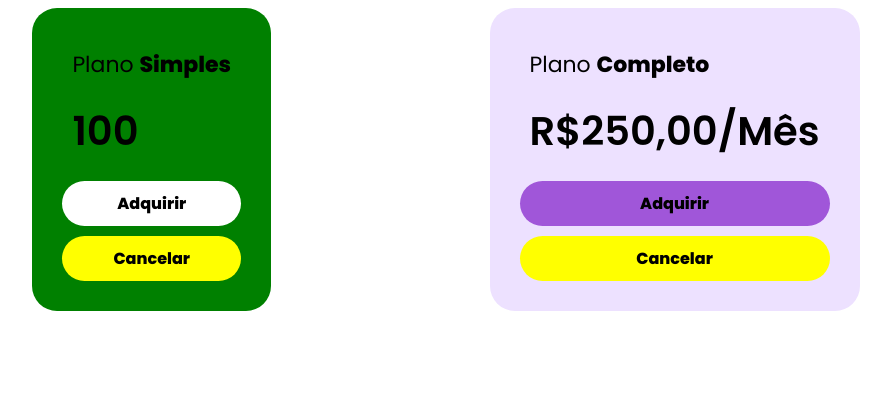
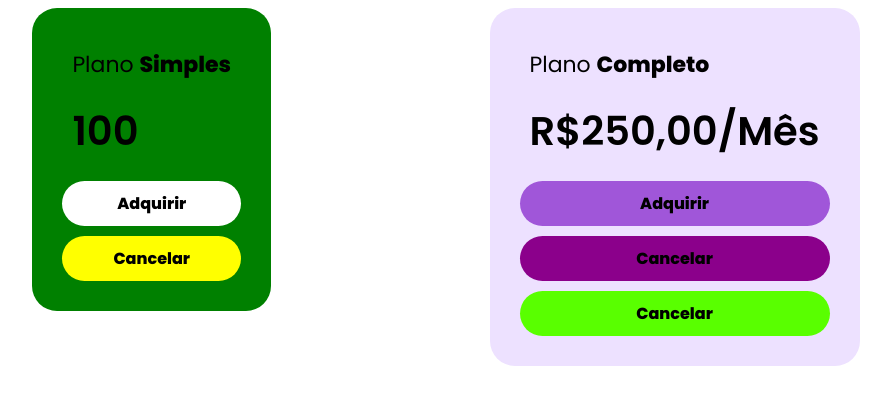
Before and after one commit to andregnicoletti/angular-udemy-course, an Angular app: page / in a window 1280 px wide. Shown: the top 404 px of the page, without its empty margins (194-1085 px from the left). Built offline with nearby package versions, Linux system fonts and the light colour scheme.

Commit message:
::ng-deep e :host

```diff
--- a/src/app/components/card-roxo/card-roxo.component.html
+++ b/src/app/components/card-roxo/card-roxo.component.html
@@ -3,5 +3,6 @@
   <div class="card-roxo__price card-roxo__item">R$250,00/Mês</div>
   <!-- <div class="card-roxo__button card-roxo__item">Adquirir</div> -->
   <app-card-roxo-button></app-card-roxo-button>
-  <app-card-button-cancel></app-card-button-cancel>
+  <app-card-button-cancel id="primeiro"></app-card-button-cancel>
+  <app-card-button-cancel id="segundo"></app-card-button-cancel>
 </div>
--- a/src/app/components/card-roxo/card-roxo.component.scss
+++ b/src/app/components/card-roxo/card-roxo.component.scss
@@ -1,11 +1,11 @@
-@import url('https://fonts.googleapis.com/css2?family=Poppins:wght@100;400;600;800&family=Roboto+Mono:wght@100&display=swap');
+@import url("https://fonts.googleapis.com/css2?family=Poppins:wght@100;400;600;800&family=Roboto+Mono:wght@100&display=swap");
 
 .card-roxo {
   max-width: 350px;
   background-color: #ede1ff;
   border-radius: 25px;
   padding: 30px;
-    font-family: 'Poppins', sans-serif;
+  font-family: "Poppins", sans-serif;
 
   &__item {
     padding: 10px;
@@ -19,6 +19,12 @@
     font-weight: 600;
     font-size: 40px;
   }
+}
 
+:host ::ng-deep #primeiro .card-button-cancelar {
+  background-color: darkmagenta !important;
+}
 
+:host ::ng-deep #segundo .card-button-cancelar {
+  background-color: rgb(89, 255, 0) !important;
 }
```
Lines whose indentation alone changed are shown as unchanged.
